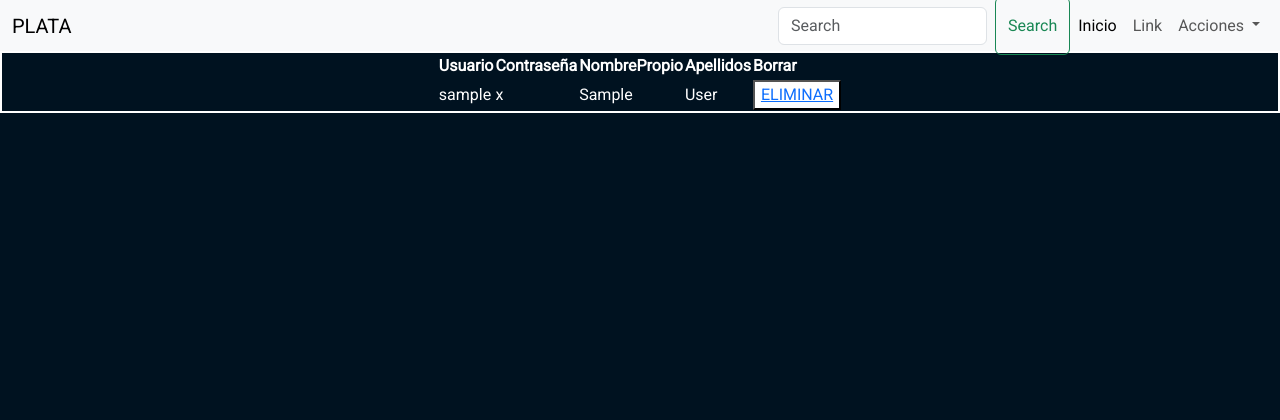
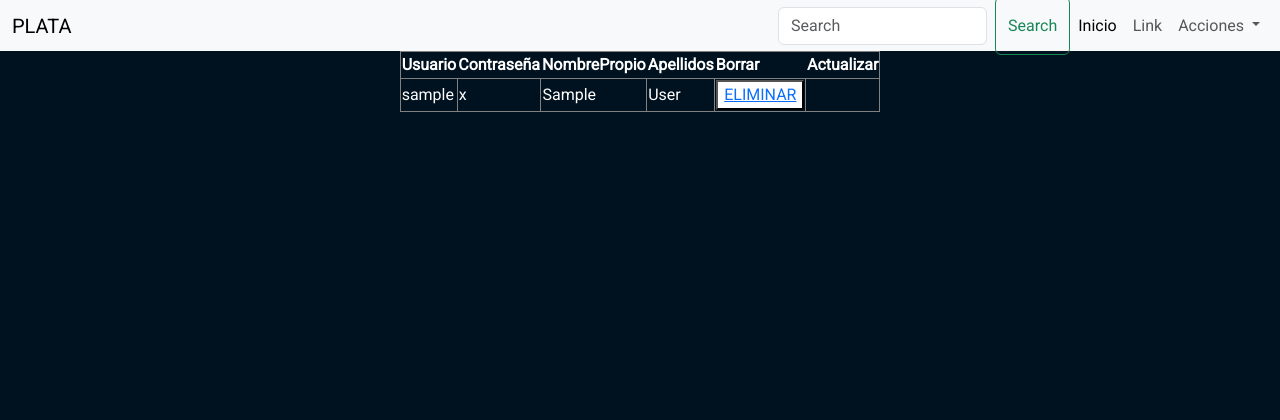
Before and after one commit to rebedul/2dam, a PHP site: page /crud/read.php in a window 1280 px wide. Shown: the top 420 px of the page. Run offline with PHP 8.4, Linux system fonts and the light colour scheme; tables that the repository leaves empty or names only in its code hold one stand-in row (values such as "Sample post").

Commit message:
Implementado borrado

```diff
--- a/crud/delete.php
+++ b/crud/delete.php
@@ -19,7 +19,7 @@
 
     if (mysqli_query($conexion,$sql)){
         echo "Usuario ".$username." BORRADO correctamente."; // ¿Exito en borrado?
-        header("Refresh:0;url=read.php");                    // Demora y devolución a read.php
+        header("Refresh:0;url=read.php");                    // Demora 0 y devolución a read.php
     }
     else{
         echo "Error al borrar Usuario";
--- a/crud/read.php
+++ b/crud/read.php
@@ -5,26 +5,32 @@
     <meta name="viewport" content="width=device-width, initial-scale=1.0">
     <title>Document</title>
     <link rel="stylesheet" href="style.css">
+
 </head>
+
 <body>
 
     <?php
         include("header.html");
 
-       //include("con_db.php");
-       //otro procedimiento que sustituya a 'include'
        require_once("con_db.php");
        $conexion = mysqli_connect($servidor,$usuario,$pass,$db);
     ?>
-    <table>
+    <div class="grandiv">
+    <div class="tizquierda">
+    </div>
+
+    <div class="tcentro">
+    <table class="tablaverdad">
         <tr>
             <th>Usuario</th>
             <th>Contraseña</th>
             <th>NombrePropio</th>
             <th>Apellidos</th>
             <th>Borrar</th>
+            <th>Actualizar</th>
+        </tr>
 
-        </tr>
         <?php
             $sql = "SELECT * from USUARIOS order by username";
             $resul = mysqli_query($conexion,$sql);
@@ -42,6 +48,11 @@
                     }
                 ?>
     </table>
+    </div>
+
+    <div class="tderecha">
+    </div>
+    </div>
 
 </body>
 </html>
--- a/crud/style.css
+++ b/crud/style.css
@@ -37,6 +37,39 @@ align-items: end;
   flex-direction: row-reverse
 }
 
+.grandiv{
+  display: flex;
+  justify-content: center;
+  align-items: center;
+
+}
+.tizquierda{
+  width: 20%;
+  display: flex;
+  justify-content: center;
+  align-items: center;
+
+}
+
+.tcentro{
+  color: white;
+  display: flex;
+  justify-content: center;
+  align-items: center;
+  /* border: 2px; */
+  /* border-style: solid; */
+  /* border-color: rgb(249, 8, 8); */
+  width: 60%;
+}
+
+.tderecha{
+  width: 20%;
+  display: flex;
+  justify-content: center;
+  align-items: center;
+
+}
+
 .contenedor{
     background-color: rgba(240, 248, 255, 0.175);
     border-radius: 2rem;
@@ -65,14 +98,6 @@ a.titulo{
     display:flex;
 }
 
-table{
-  color: white;
-  display: flex;
-  justify-content: center;
-  border: 2px;
-  border-style: solid;
-  border-color: white;
-}
 
 /* Altura cuadro búsqueda */
 .form-control, .me-2{
@@ -96,6 +121,11 @@ h1{
   justify-content: center
 }
 
+.tablaverdad, td, tr{
+  border: 1px solid;
+  border-style: double;
+  border-color: gray;
+}
 .createcon{
   margin:20px;
   display: flex;
```
